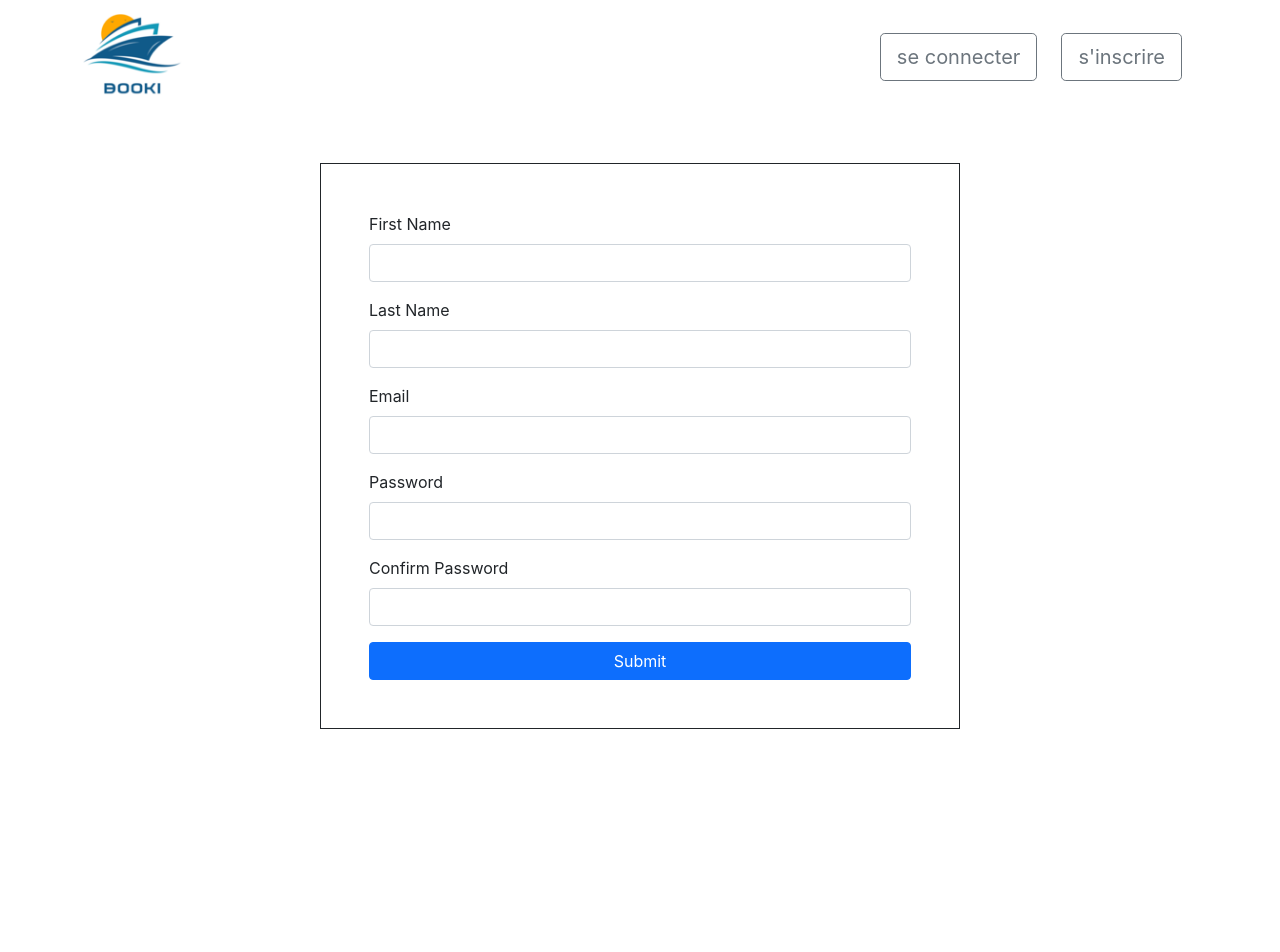
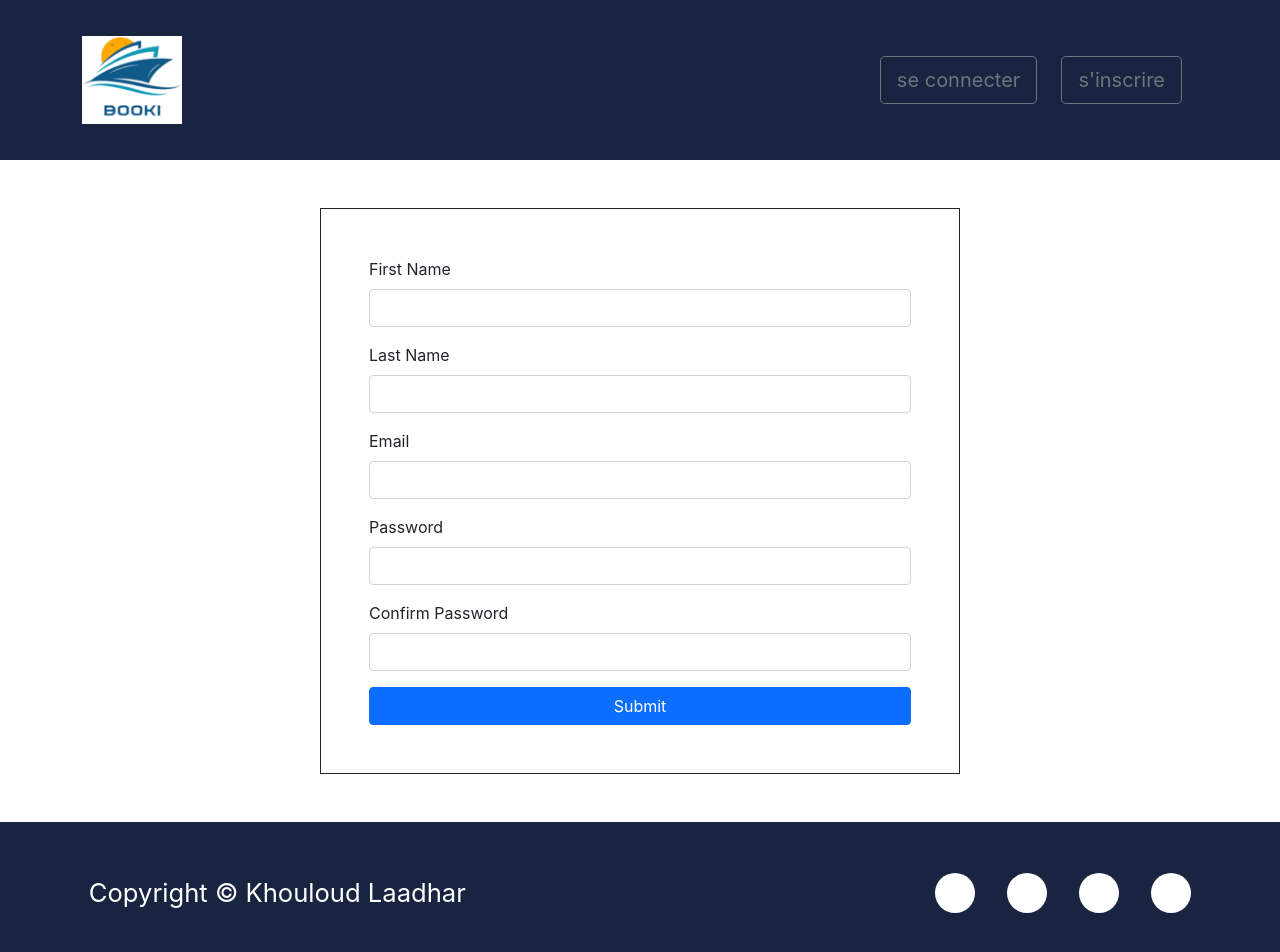
Before and after one commit to Khouloudlaadhar/booki-frontend, a React (Create React App) app: page /register in a window 1280 px wide. Shown: the top 952 px of the page. Before the commit the page ends 800 px from the top, so only its background shows below. Built offline with nearby package versions, Linux system fonts and the light colour scheme.

Commit message:
Display footer

```diff
--- a/src/App.js
+++ b/src/App.js
@@ -16,10 +16,7 @@ import PrivateRoute from "./routes/PrivateRoute";
 import CustomRoute from "./routes/CustomRoute";
 import ForgotPassword from "./pages/ForgotPassword";
 import ResetPassoword from "./pages/ResetPassoword";
-
-
-
-
+import Footer from "./components/Footer";
 
 
 function App() {
@@ -40,13 +37,14 @@ function App() {
           <PublicRoute exact path='/register' component={Register} />
           <PublicRoute exact path='/forgot-password' component={ForgotPassword} />
           <PublicRoute exact path='/password-reset/:id/:token' component={ResetPassoword} />
-          <PrivateRoute exact path='/' component={Home} />
+          <CustomRoute  exact path='/' component={Home} />
           <PrivateRoute exact path='/hebergements' component={Hebergements} />
+          <PrivateRoute exact path='/hebergemnts/:id' component={HebergementDetails} />
           <PrivateRoute exact path='/activities' component={Activities} />
-          <PrivateRoute exact path='/hebergemnts/:id' component={HebergementDetails} />
           <PrivateRoute exact path='/activities/:id' component={ActivitiesDetails} />
           <CustomRoute component={NotFound} />
         </Switch>
+        <Footer/>
       </Router>
     </>
 
--- /dev/null
+++ b/src/Components/Footer.js
@@ -0,0 +1,34 @@
+import React from 'react'
+import { FaFacebookSquare,FaLinkedin } from 'react-icons/fa';
+import {IoLogoYoutube} from 'react-icons/io';
+import { AiFillInstagram } from 'react-icons/ai';
+import  Container  from 'react-bootstrap/Container';
+
+const Footer = () => {
+    return (
+
+        <footer>
+        <div class="container">
+            <div>
+            <span>Copyright &copy; Khouloud Laadhar</span>
+            </div>
+            <div id="social-media">
+                <a to="https://www.facebook.com/khouloudlaadhar92">
+                    <i class="fab fa-facebook-f"></i>
+                </a>
+                <a to="#">
+                    <i class="fab fa-twitter"></i>
+                </a>
+                <a href="#">
+                    <i class="fab fa-instagram"></i>
+                </a>
+                <a href="#">
+                    <i class="fab fa-linkedin-in"></i>
+                </a>
+            </div>
+        </div>
+    </footer>
+
+    )
+}
+export default Footer
--- a/src/index.css
+++ b/src/index.css
@@ -11,16 +11,34 @@ code {
   font-family: source-code-pro, Menlo, Monaco, Consolas, 'Courier New',
     monospace;
 }
+* {
+  margin: 0;
+  padding: 0;
+  box-sizing: border-box;
+}
 
 
+:root {
+  --primaryColor: #0000ff;
+  --secondaryColor:red;
+  --tertiaryColor: green;
+  --mainWhite: #fff;
+  --offWhite: #f7f7f7;
+   --mainSpacing: 3px;
+   --primary-color: #192440;
+   --secondary-color: #00ffad;
+   --tertiary-color: #292b2c;
+   --quaternary-color: #ffffff;
+
+}
 .toast-error div {
-  background-color: red;
+  background-color: var(--secondaryColor);
 }
 
 .toast-success div {
-  background-color: green;
+  background-color: var(--tertiaryColor);
 }
-
+/* Not Found */
 .not-found-page-image {
   width: 100%;
   max-width: 600px;
@@ -28,18 +46,71 @@ code {
   margin-right: auto;
   margin-left: auto;
 }
+/* end of Not Found */
 
+/* Forgot and reset password */
 .error-msg,
 .success-msg {
   width: 100%;
   padding: 15px;
   margin: 5px 0;
   font-size: 14px;
-  background-color: darkred;
+  background-color: var(--secondaryColor);
   color: white;
   border-radius: 5px;
   text-align: center;
 }
 .success-msg{
-  background-color: darkgreen;
+  background-color: var(--tertiaryColor);
 }
+/* end of Forgot and reset password */
+
+/* Navbar and AppNavbar */
+.Navbar{
+  background-color: var(--primary-color);
+  height: 20vh!important;
+}
+
+
+/* end of Navbar and AppNavbar */
+
+/* Footer */
+footer {
+  padding: 3.2rem 4.8rem;
+  background-color: var(--primary-color);
+  color: var(--quaternary-color);
+  font-size: 1.6rem;
+  text-align: center;
+}
+
+footer .container {
+  display: flex;
+  align-items: center;
+  justify-content: space-between;
+  row-gap: 2rem;
+}
+
+@media not all and (min-width: 768px) {
+  footer .container {
+      flex-direction: column;
+  }
+}
+
+
+footer #social-media {
+  display: flex;
+  gap: 2rem;
+}
+
+footer #social-media a {
+  width: 40px;
+  height: 40px;
+  border-radius: 50%;
+  background: var(--quaternary-color);
+  color: var(--primary-color);
+  text-decoration: none;
+  display: flex;
+  justify-content: center;
+  align-items: center;
+}
+/* end of Footer */
```
